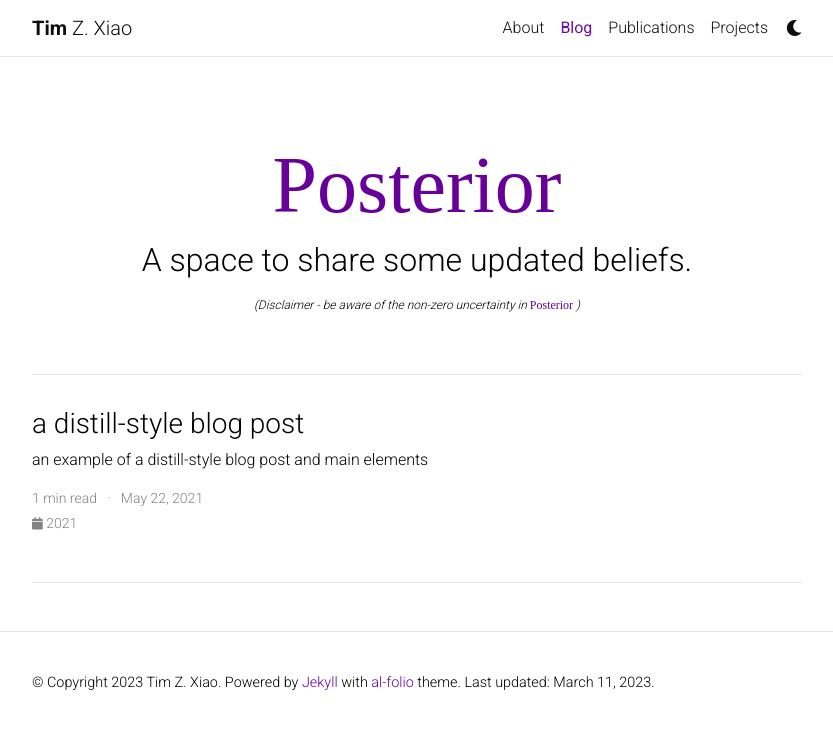
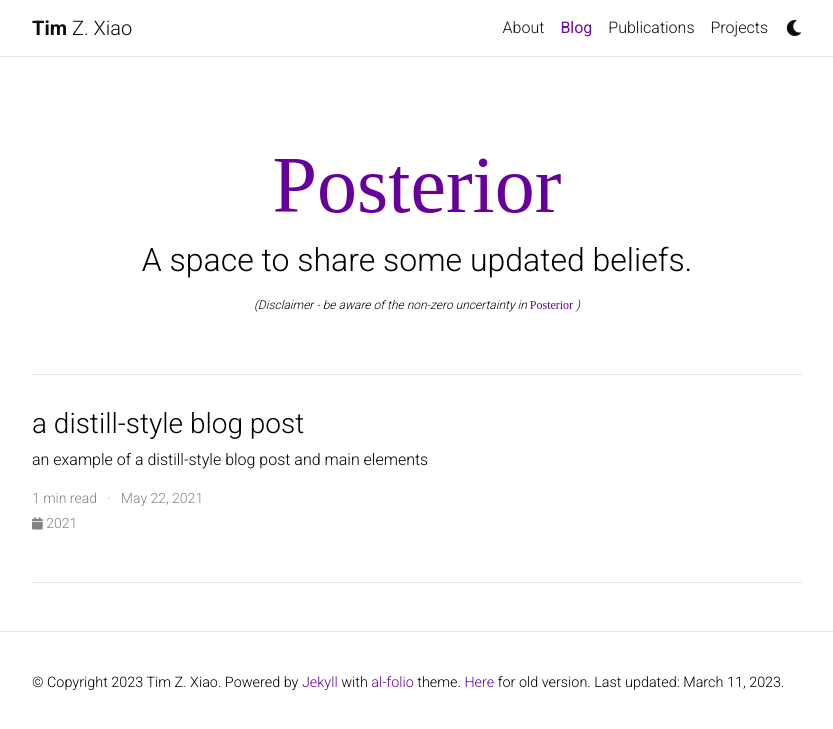
Before and after one commit to timxzz/timxzz.github.io, a Jekyll site: the page built from blog/index.html, in a window 1280 px wide. Shown: the top 729 px of the page, without its empty margins (223-1056 px from the left). Built offline with Jekyll 4.4.1, drawn with Linux system fonts in a browser that asks for light colours; full-size pictures stand in for the smaller copies a plugin makes; the list of posts is cut into pages by our own code; comment, search, counter and statistics services are not loaded; a style sheet for code colours, icons or effects is not loaded.

Commit message:
updated footer

```diff
--- a/_config.yml
+++ b/_config.yml
@@ -11,6 +11,7 @@ description: > # the ">" symbol means to ignore newlines until "footer_text:"
   Personal website for Tim Xiao. Based on [*folio](https://github.com/bogoli/-folio) design.
 footer_text: >
   Powered by <a href="https://jekyllrb.com/" target="_blank">Jekyll</a> with <a href="https://github.com/alshedivat/al-folio">al-folio</a> theme.
+  <a href="http://timx.me/timxzz.github.io.v1/" target="_blank">Here</a> for old version.
 keywords: jekyll, jekyll-theme, academic-website, portfolio-website  # add your own keywords or leave empty
 
 lang: en # the language of your site (for example: en, fr, cn, ru, etc.)
```
